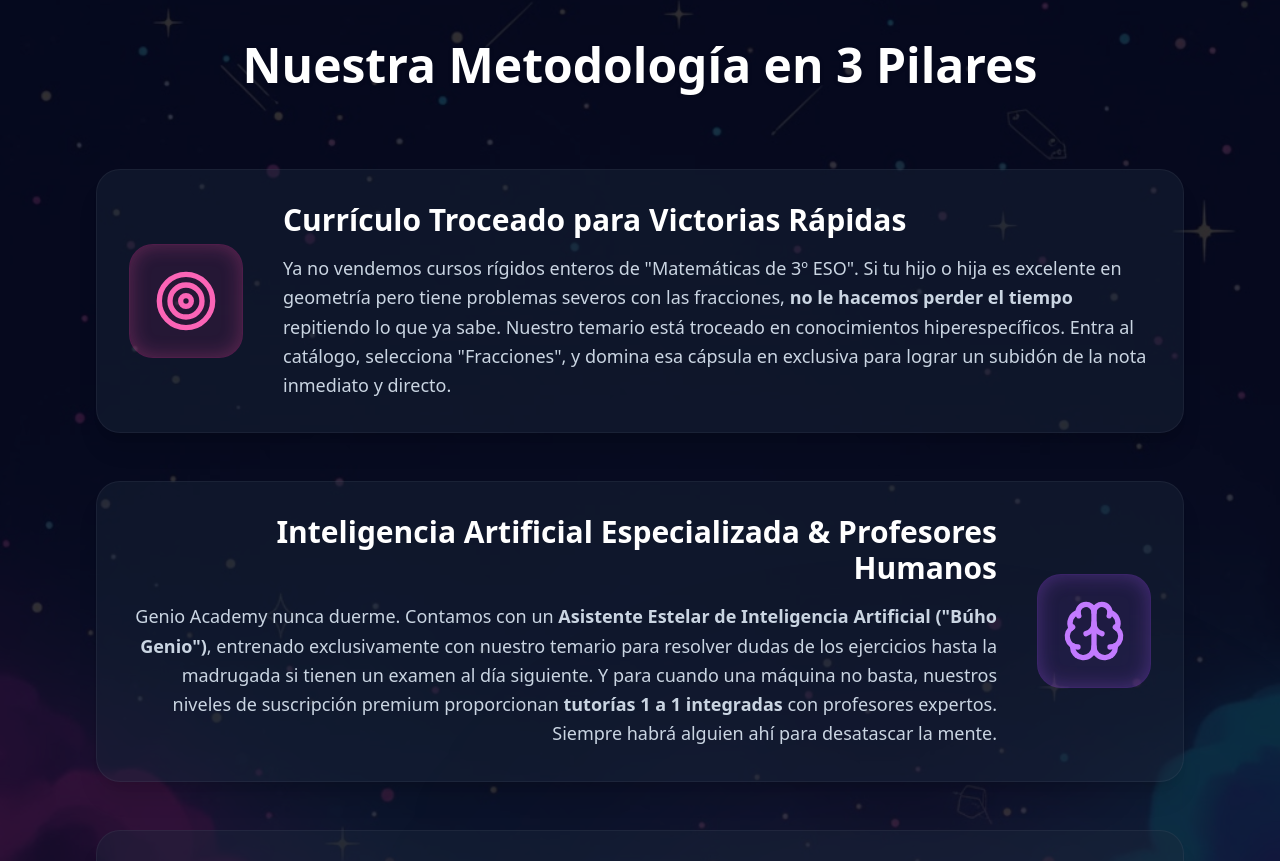
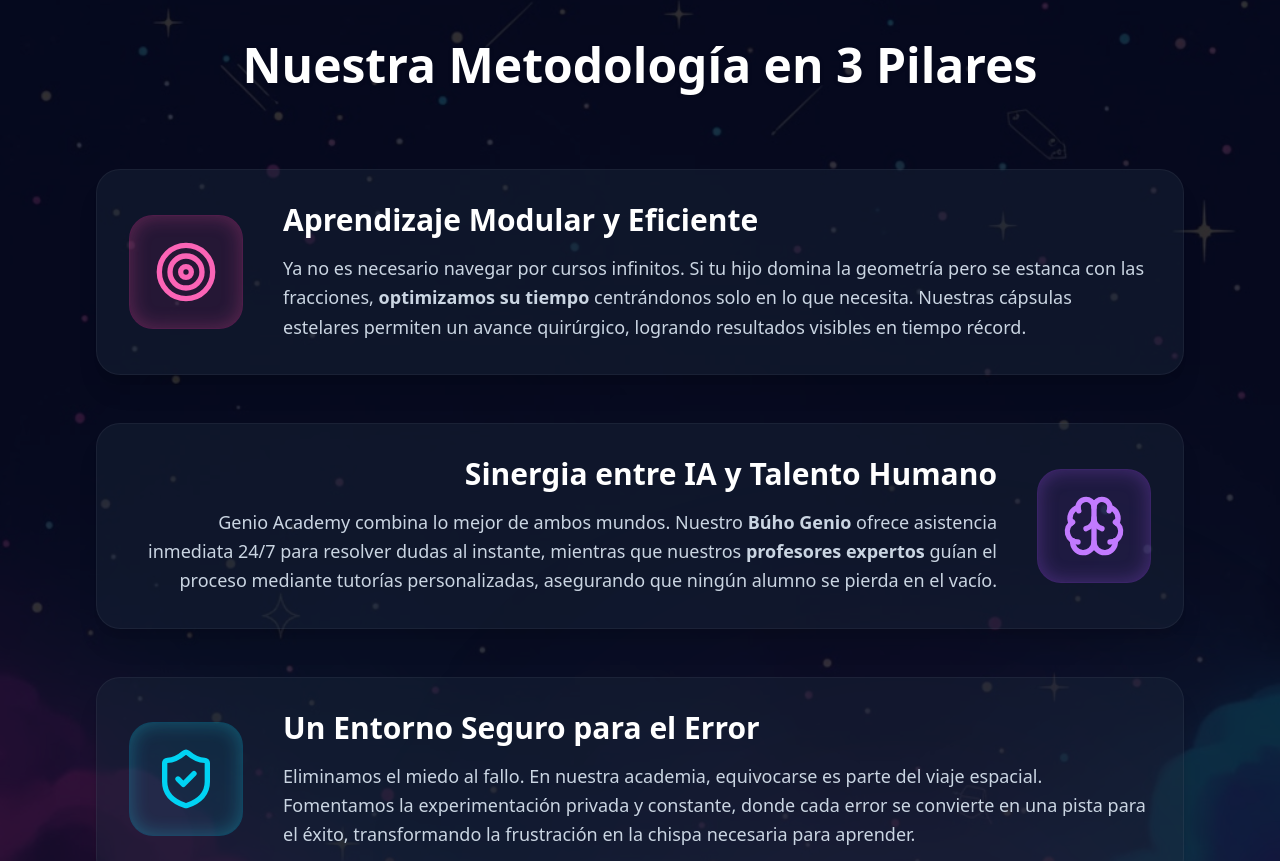
Before and after one commit to Cristina2M/GenioAcademy, a React app in the folder frontend/: page /mission in a window 1280 px wide. Shown: the part 1375-2236 px from the top of the page. Built offline with nearby package versions, Linux system fonts and the light colour scheme; the HTML template or start-up script is replaced by a standard one.

Commit message:
refinar copywriting y narrativa espacial en Inicio y Mision para mayor coherencia y elegancia

```diff
--- a/frontend/src/pages/Home.jsx
+++ b/frontend/src/pages/Home.jsx
@@ -43,15 +43,15 @@
                 <Star className="w-5 h-5 text-amber-400" /> La nueva era de la Educación Secundaria
               </div>
 
-              <h1 className="text-6xl md:text-8xl font-black tracking-tight text-white mb-6 leading-[1.1] drop-shadow-lg">
-                El universo de aprendizaje a tu <span className="bg-clip-text text-transparent bg-gradient-to-r from-pink-400 via-purple-400 to-cyan-400 drop-shadow-[0_0_20px_rgba(236,72,153,0.3)]">propio ritmo</span>
-              </h1>
+                <h1 className="text-6xl md:text-8xl font-black tracking-tight text-white mb-6 leading-[1.1] drop-shadow-lg">
+                El universo del saber a tu <span className="bg-clip-text text-transparent bg-gradient-to-r from-pink-400 via-purple-400 to-cyan-400 drop-shadow-[0_0_20px_rgba(236,72,153,0.3)]">propio ritmo</span>
+                </h1>
 
-              <p className="py-2 text-2xl text-slate-300/90 mb-10 max-w-2xl mx-auto lg:mx-0 leading-relaxed font-light">
-                Genio Academy revoluciona tu aprendizaje estructurando el currículo escolar por
-                <strong className="text-cyan-300 font-bold mx-2">cápsulas hiperespecíficas</strong>.
-                Conquista cada tema y descubre de lo que eres capaz.
-              </p>
+                <p className="py-2 text-2xl text-slate-300/90 mb-10 max-w-2xl mx-auto lg:mx-0 leading-relaxed font-light">
+                  Genio Academy revoluciona tu aprendizaje estructurando el currículo escolar en
+                  <strong className="text-cyan-300 font-bold mx-2">cápsulas estelares</strong>.
+                  Domina cada tema y despega hacia el éxito académico.
+                </p>
 
               <div className="flex flex-col sm:flex-row gap-5 justify-center lg:justify-start">
                 <Link to="/courses" className="btn border-none bg-gradient-to-r from-cyan-500 to-blue-500 hover:from-cyan-400 hover:to-blue-400 text-slate-900 btn-lg shadow-[0_0_30px_rgba(34,211,238,0.4)] rounded-2xl px-8 font-extrabold text-lg hover:-translate-y-1 transition-transform">
@@ -120,8 +120,8 @@
                 <div className="w-16 h-16 bg-pink-500/10 rounded-2xl flex items-center justify-center mb-8 text-pink-400 shadow-[inset_0_0_20px_rgba(236,72,153,0.2)] border border-pink-500/20 group-hover:bg-pink-500 group-hover:text-white transition-colors duration-300">
                   <Map className="w-8 h-8"/>
                 </div>
-                <h3 className="card-title text-3xl font-bold text-white mb-4">Microcápsulas</h3>
-                <p className="text-slate-400 text-lg leading-relaxed">Olvídate de matricularte en cursos genéricos enteros. Accede al catálogo, busca exactamente el conocimiento hiperespecífico que se te resiste, y destrózalo en un tiempo récord y a tu ritmo logrando victorias rápidas y continuas.</p>
+                <h3 className="card-title text-3xl font-bold text-white mb-4">Cápsulas de Saber</h3>
+                <p className="text-slate-400 text-lg leading-relaxed">Olvida los cursos genéricos e interminables. Accede a nuestro catálogo y encuentra la píldora exacta de conocimiento que necesitas dominar. Aprende a tu ritmo, superando desafíos específicos y celebrando victorias constantes.</p>
               </div>
             </div>
 
@@ -131,8 +131,8 @@
                 <div className="w-16 h-16 bg-cyan-500/10 rounded-2xl flex items-center justify-center mb-8 text-cyan-400 shadow-[inset_0_0_20px_rgba(34,211,238,0.2)] border border-cyan-500/20 group-hover:bg-cyan-500 group-hover:text-white transition-colors duration-300">
                   <BrainCircuit className="w-8 h-8"/>
                 </div>
-                <h3 className="card-title text-3xl font-bold text-white mb-4">IA Estelar</h3>
-                <p className="text-slate-400 text-lg leading-relaxed">¿Te estancas en un ejercicio a las 2 de la madrugada? Resuelve dudas al instante con nuestro Búho Inteligente. Está entrenado exclusivamente sobre la teoría para dar pistas socráticas sin revelar nunca directamente el tesoro a tus hijos.</p>
+                <h3 className="card-title text-3xl font-bold text-white mb-4">Guía Inteligente</h3>
+                <p className="text-slate-400 text-lg leading-relaxed">¿Dudas a media noche? El Búho Genio está siempre alerta. Nuestra IA está entrenada para ofrecer pistas socráticas y guiar a tus hijos hacia la solución, asegurando que el aprendizaje sea real y profundo.</p>
               </div>
             </div>
 
--- a/frontend/src/pages/Mission.jsx
+++ b/frontend/src/pages/Mission.jsx
@@ -80,9 +80,9 @@
                 <Target className="w-16 h-16 text-pink-400" />
               </div>
               <div>
-                <h3 className="text-3xl font-bold text-white mb-4">Currículo Troceado para Victorias Rápidas</h3>
+                <h3 className="text-3xl font-bold text-white mb-4">Aprendizaje Modular y Eficiente</h3>
                 <p className="text-slate-300 text-lg leading-relaxed">
-                  Ya no vendemos cursos rígidos enteros de "Matemáticas de 3º ESO". Si tu hijo o hija es excelente en geometría pero tiene problemas severos con las fracciones, <strong>no le hacemos perder el tiempo</strong> repitiendo lo que ya sabe. Nuestro temario está troceado en conocimientos hiperespecíficos. Entra al catálogo, selecciona "Fracciones", y domina esa cápsula en exclusiva para lograr un subidón de la nota inmediato y directo.
+                  Ya no es necesario navegar por cursos infinitos. Si tu hijo domina la geometría pero se estanca con las fracciones, <strong>optimizamos su tiempo</strong> centrándonos solo en lo que necesita. Nuestras cápsulas estelares permiten un avance quirúrgico, logrando resultados visibles en tiempo récord.
                 </p>
               </div>
             </div>
@@ -93,9 +93,9 @@
                 <Brain className="w-16 h-16 text-purple-400" />
               </div>
               <div className="lg:text-right">
-                <h3 className="text-3xl font-bold text-white mb-4">Inteligencia Artificial Especializada & Profesores Humanos</h3>
+                <h3 className="text-3xl font-bold text-white mb-4">Sinergia entre IA y Talento Humano</h3>
                 <p className="text-slate-300 text-lg leading-relaxed">
-                  Genio Academy nunca duerme. Contamos con un <strong>Asistente Estelar de Inteligencia Artificial ("Búho Genio")</strong>, entrenado exclusivamente con nuestro temario para resolver dudas de los ejercicios hasta la madrugada si tienen un examen al día siguiente. Y para cuando una máquina no basta, nuestros niveles de suscripción premium proporcionan <strong>tutorías 1 a 1 integradas</strong> con profesores expertos. Siempre habrá alguien ahí para desatascar la mente.
+                  Genio Academy combina lo mejor de ambos mundos. Nuestro <strong>Búho Genio</strong> ofrece asistencia inmediata 24/7 para resolver dudas al instante, mientras que nuestros <strong>profesores expertos</strong> guían el proceso mediante tutorías personalizadas, asegurando que ningún alumno se pierda en el vacío.
                 </p>
               </div>
             </div>
@@ -106,9 +106,9 @@
                 <ShieldCheck className="w-16 h-16 text-cyan-400" />
               </div>
               <div>
-                <h3 className="text-3xl font-bold text-white mb-4">El Santuario de la Confianza y la Práctica</h3>
+                <h3 className="text-3xl font-bold text-white mb-4">Un Entorno Seguro para el Error</h3>
                 <p className="text-slate-300 text-lg leading-relaxed">
-                  Sabemos que la barrera número uno para el rendimiento bajo es el miedo atroz al ridículo en clase. Nuestra plataforma fomenta la práctica intensiva y privada. Tienen <strong>ejercicios gamificados e ilimitados</strong> con corrección instantánea y pistas. Es un entorno libre de prejuicios en donde sentirse estancado es normal y superar cada nivel se siente como ganar en su videojuego favorito. Promovemos el <em>'aprender haciendo'</em> de forma contínua y adictiva.
+                  Eliminamos el miedo al fallo. En nuestra academia, equivocarse es parte del viaje espacial. Fomentamos la experimentación privada y constante, donde cada error se convierte en una pista para el éxito, transformando la frustración en la chispa necesaria para aprender.
                 </p>
               </div>
             </div>
```
